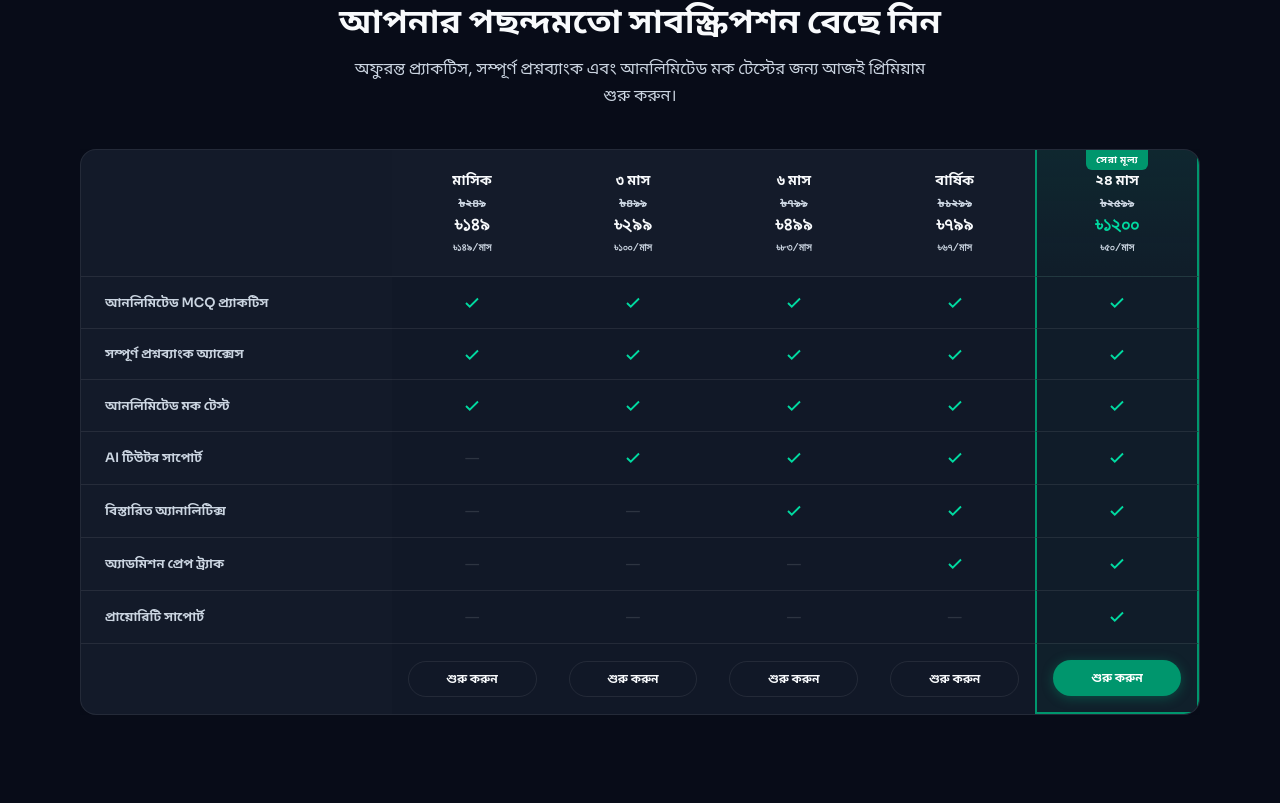
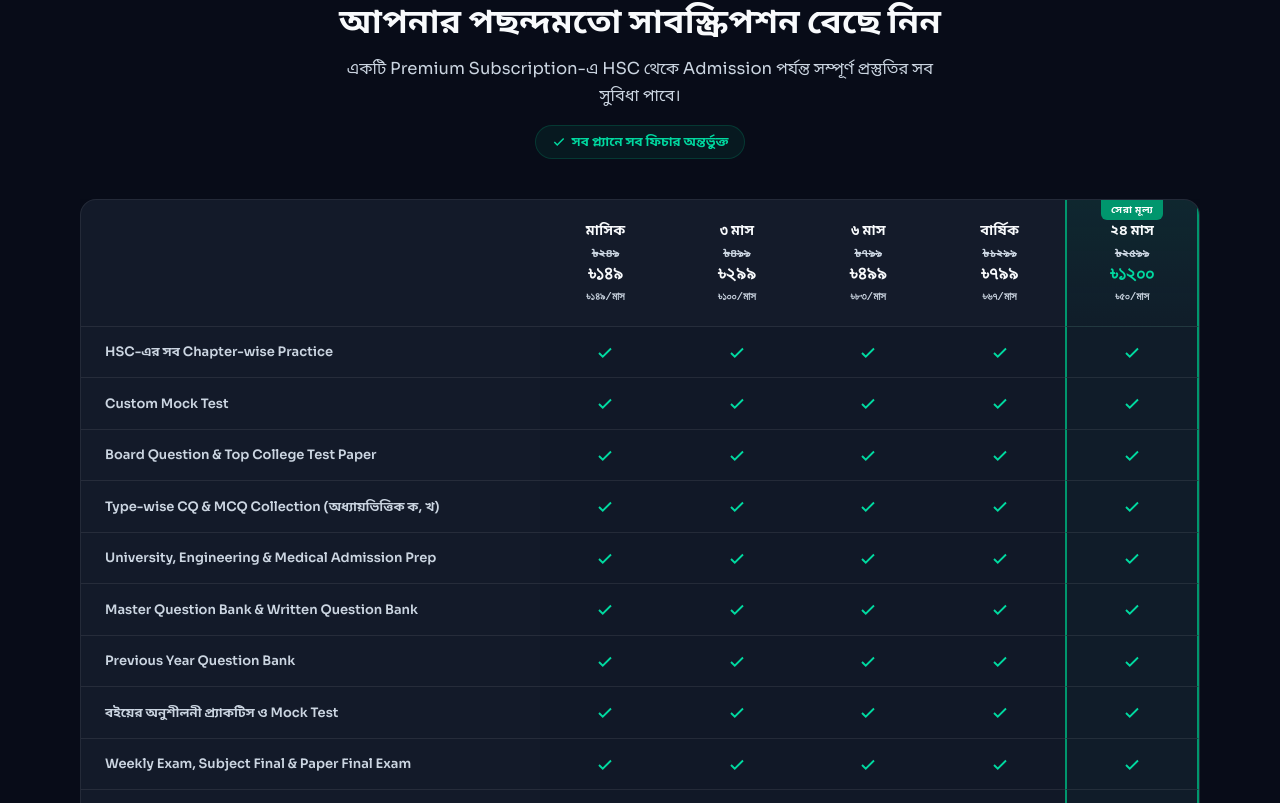
Before and after one commit to mdmonirhossen6/prostutii, a Next.js app: page / in a window 1280 px wide. Shown: the part 8697-9500 px from the top of the page. Built offline with nearby package versions, Linux system fonts and the light colour scheme.

Commit message:
feat: update pricing with real premium features — all plans include all 13 features

```diff
--- a/components/Pricing.tsx
+++ b/components/Pricing.tsx
@@ -4,55 +4,67 @@ interface PricingProps {
   lang: 'bn' | 'en';
 }
 
+const allTrue = [true, true, true, true, true, true, true, true, true, true, true, true, true];
+
 const copy = {
   bn: {
     badge: 'প্রিমিয়াম সাবস্ক্রিপশন',
     title: 'আপনার পছন্দমতো সাবস্ক্রিপশন বেছে নিন',
-    subtitle: 'অফুরন্ত প্র্যাকটিস, সম্পূর্ণ প্রশ্নব্যাংক এবং আনলিমিটেড মক টেস্টের জন্য আজই প্রিমিয়াম শুরু করুন।',
+    subtitle: 'একটি Premium Subscription-এ HSC থেকে Admission পর্যন্ত সম্পূর্ণ প্রস্তুতির সব সুবিধা পাবে।',
+    allIncluded: 'সব প্ল্যানে সব ফিচার অন্তর্ভুক্ত',
     currency: '৳',
     perMonth: '/মাস',
-    totalPrice: 'মোট মূল্য',
-    monthlyRate: 'মাসিক হার',
     features: [
-      'আনলিমিটেড MCQ প্র্যাকটিস',
-      'সম্পূর্ণ প্রশ্নব্যাংক অ্যাক্সেস',
-      'আনলিমিটেড মক টেস্ট',
-      'AI টিউটর সাপোর্ট',
-      'বিস্তারিত অ্যানালিটিক্স',
-      'অ্যাডমিশন প্রেপ ট্র্যাক',
-      'প্রায়োরিটি সাপোর্ট',
+      'HSC-এর সব Chapter-wise Practice',
+      'Custom Mock Test',
+      'Board Question & Top College Test Paper',
+      'Type-wise CQ & MCQ Collection (অধ্যায়ভিত্তিক ক, খ)',
+      'University, Engineering & Medical Admission Prep',
+      'Master Question Bank & Written Question Bank',
+      'Previous Year Question Bank',
+      'বইয়ের অনুশীলনী প্র্যাকটিস ও Mock Test',
+      'Weekly Exam, Subject Final & Paper Final Exam',
+      'Battle Royale (Friends-এর সাথে Live Exam)',
+      'Smart Routine & Focus Timer',
+      'Daily Study Tracker & Syllabus Tracking',
+      'Prostuti AI-এর আনলিমিটেড সাপোর্ট',
     ],
     plans: [
-      { id: '1m', name: 'মাসিক', price: '১৪৯', originalPrice: '২৪৯', perMonthPrice: '১৪৯', tag: null, checks: [true, true, true, false, false, false, false] },
-      { id: '3m', name: '৩ মাস', price: '২৯৯', originalPrice: '৪৯৯', perMonthPrice: '১০০', tag: null, checks: [true, true, true, true, false, false, false] },
-      { id: '6m', name: '৬ মাস', price: '৪৯৯', originalPrice: '৭৯৯', perMonthPrice: '৮৩', tag: null, checks: [true, true, true, true, true, false, false] },
-      { id: '12m', name: 'বার্ষিক', price: '৭৯৯', originalPrice: '১২৯৯', perMonthPrice: '৬৭', tag: null, checks: [true, true, true, true, true, true, false] },
-      { id: '24m', name: '২৪ মাস', price: '১২০০', originalPrice: '২৫৯৯', perMonthPrice: '৫০', tag: 'সেরা মূল্য', checks: [true, true, true, true, true, true, true] },
+      { id: '1m', name: 'মাসিক', price: '১৪৯', originalPrice: '২৪৯', perMonthPrice: '১৪৯', tag: null, checks: allTrue },
+      { id: '3m', name: '৩ মাস', price: '২৯৯', originalPrice: '৪৯৯', perMonthPrice: '১০০', tag: null, checks: allTrue },
+      { id: '6m', name: '৬ মাস', price: '৪৯৯', originalPrice: '৭৯৯', perMonthPrice: '৮৩', tag: null, checks: allTrue },
+      { id: '12m', name: 'বার্ষিক', price: '৭৯৯', originalPrice: '১২৯৯', perMonthPrice: '৬৭', tag: null, checks: allTrue },
+      { id: '24m', name: '২৪ মাস', price: '১২০০', originalPrice: '২৫৯৯', perMonthPrice: '৫০', tag: 'সেরা মূল্য', checks: allTrue },
     ]
   },
   en: {
     badge: 'Premium Subscription',
     title: 'Select Your Subscription',
-    subtitle: 'Unlock unlimited practice, the full question bank, and unlimited mock tests today.',
+    subtitle: 'One Premium Subscription unlocks everything — from HSC to Admission, all features included.',
+    allIncluded: 'All features included in every plan',
     currency: '৳',
     perMonth: '/mo',
-    totalPrice: 'Total',
-    monthlyRate: 'Monthly',
     features: [
-      'Unlimited MCQ Practice',
-      'Full Question Bank Access',
-      'Unlimited Mock Tests',
-      'AI Tutor Support',
-      'Detailed Analytics',
-      'Admission Prep Track',
-      'Priority Support',
+      'All HSC Chapter-wise Practice',
+      'Custom Mock Tests',
+      'Board Questions & Top College Test Papers',
+      'Type-wise CQ & MCQ Collection (Chapter ক, খ)',
+      'University, Engineering & Medical Admission Prep',
+      'Master Question Bank & Written Question Bank',
+      'Previous Year Question Bank',
+      'Textbook Exercise Practice & Mock Tests',
+      'Weekly Exam, Subject Final & Paper Final Exam',
+      'Battle Royale (Live Exam with Friends)',
+      'Smart Routine & Focus Timer',
+      'Daily Study Tracker & Syllabus Tracking',
+      'Unlimited Prostuti AI Support',
     ],
     plans: [
-      { id: '1m', name: 'Monthly', price: '149', originalPrice: '249', perMonthPrice: '149', tag: null, checks: [true, true, true, false, false, false, false] },
-      { id: '3m', name: '3 Months', price: '299', originalPrice: '499', perMonthPrice: '100', tag: null, checks: [true, true, true, true, false, false, false] },
-      { id: '6m', name: '6 Months', price: '499', originalPrice: '799', perMonthPrice: '83', tag: null, checks: [true, true, true, true, true, false, false] },
-      { id: '12m', name: 'Yearly', price: '799', originalPrice: '1299', perMonthPrice: '67', tag: null, checks: [true, true, true, true, true, true, false] },
-      { id: '24m', name: '24 Months', price: '1200', originalPrice: '2599', perMonthPrice: '50', tag: 'BEST VALUE', checks: [true, true, true, true, true, true, true] },
+      { id: '1m', name: 'Monthly', price: '149', originalPrice: '249', perMonthPrice: '149', tag: null, checks: allTrue },
+      { id: '3m', name: '3 Months', price: '299', originalPrice: '499', perMonthPrice: '100', tag: null, checks: allTrue },
+      { id: '6m', name: '6 Months', price: '499', originalPrice: '799', perMonthPrice: '83', tag: null, checks: allTrue },
+      { id: '12m', name: 'Yearly', price: '799', originalPrice: '1299', perMonthPrice: '67', tag: null, checks: allTrue },
+      { id: '24m', name: '24 Months', price: '1200', originalPrice: '2599', perMonthPrice: '50', tag: 'BEST VALUE', checks: allTrue },
     ]
   }
 };
@@ -68,7 +80,22 @@ export default function Pricing({ lang }: PricingProps) {
         <div style={{ textAlign: 'center', marginBottom: 'var(--space-6)' }}>
           <span className="badge badge-recommended" style={{ marginBottom: 'var(--space-4)' }}>{t.badge}</span>
           <h2 id="pricing-heading" className="section-title" style={{ marginBottom: 'var(--space-3)' }}>{t.title}</h2>
-          <p className="section-subtitle" style={{ margin: '0 auto' }}>{t.subtitle}</p>
+          <p className="section-subtitle" style={{ margin: '0 auto', marginBottom: '16px' }}>{t.subtitle}</p>
+          <span style={{
+            display: 'inline-flex',
+            alignItems: 'center',
+            gap: '6px',
+            background: 'rgba(0,150,109,0.10)',
+            border: '1px solid rgba(0,150,109,0.25)',
+            color: '#00d9a0',
+            fontSize: '13px',
+            fontWeight: 700,
+            padding: '6px 16px',
+            borderRadius: '20px',
+          }}>
+            <svg width="14" height="14" viewBox="0 0 24 24" fill="none" stroke="#00d9a0" strokeWidth="2.5" aria-hidden="true"><path d="M20 6L9 17l-5-5"/></svg>
+            {t.allIncluded}
+          </span>
         </div>
 
         {/* Comparison Table */}
@@ -168,7 +195,6 @@ export default function Pricing({ lang }: PricingProps) {
                     color: 'var(--color-text-secondary)',
                     borderBottom: fIdx < t.features.length - 1 ? '1px solid var(--color-border-default)' : 'none',
                     background: 'rgba(255,255,255,0.01)',
-                    whiteSpace: 'nowrap',
                     position: 'sticky',
                     left: 0,
                     zIndex: 1,
```
